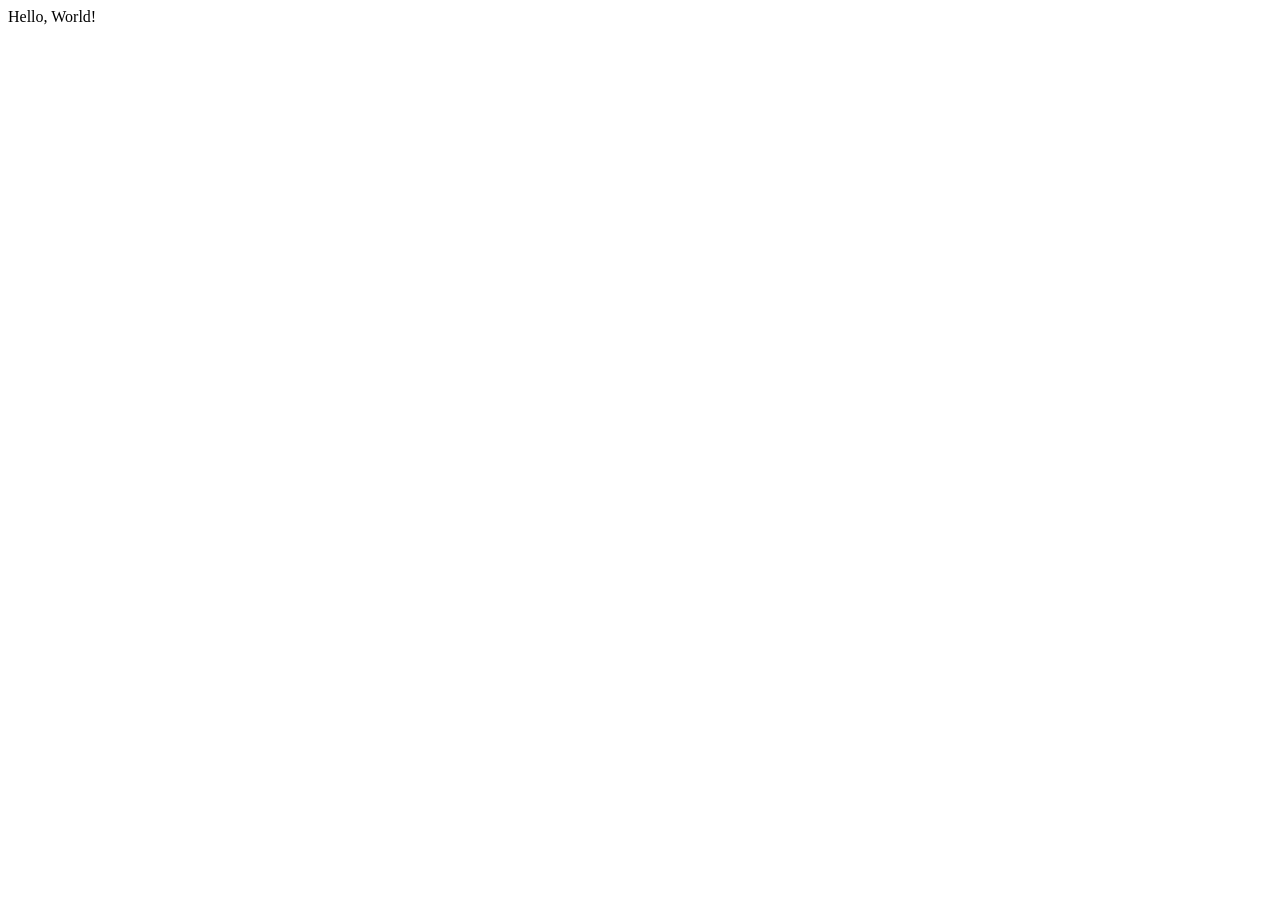
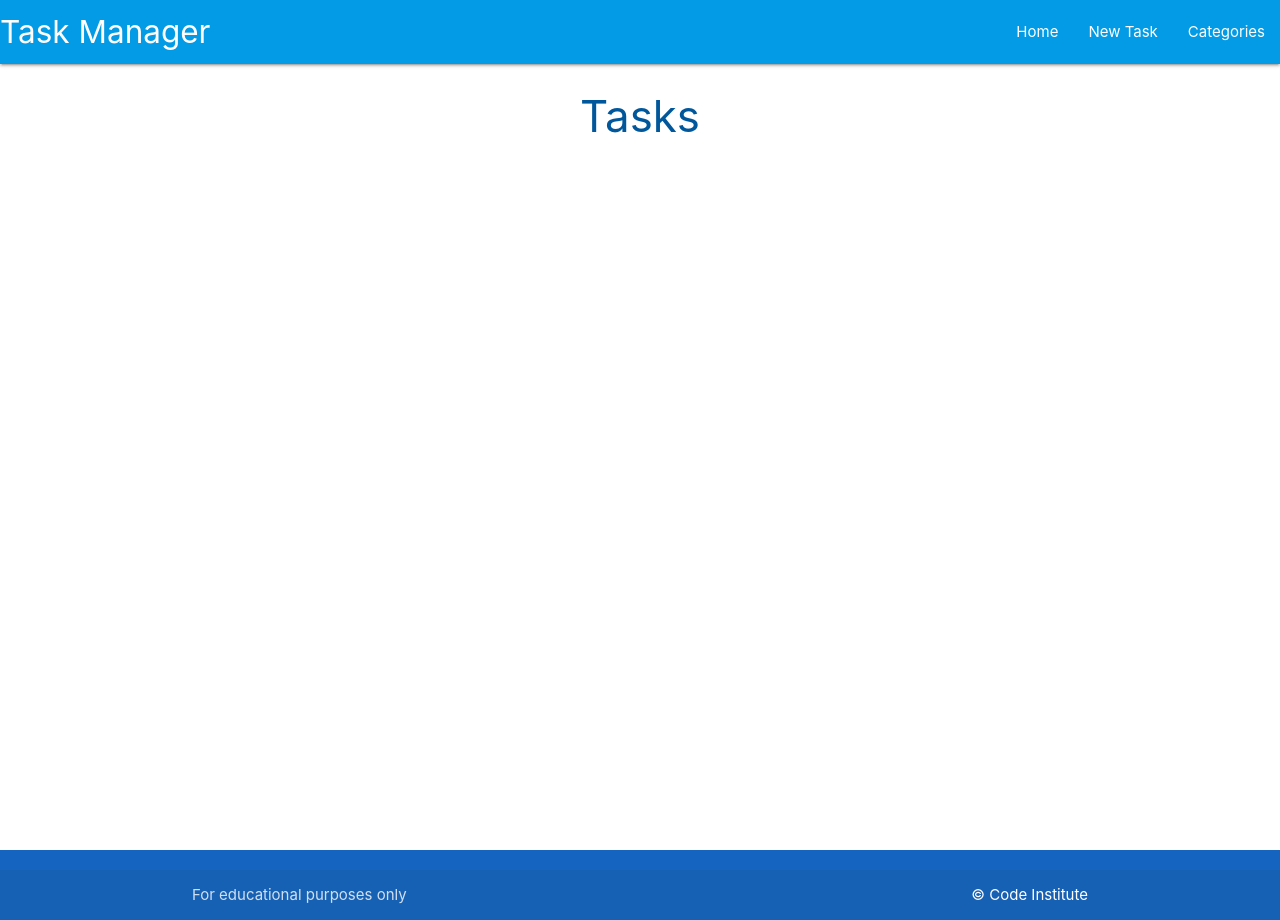
Before and after one commit to ianmeigh/flask-sqlalchemy-task-manager, a Flask app: page / in a window 1280 px wide. Before the commit the page is almost empty. Run offline with Flask 2, Linux system fonts and the light colour scheme; some libraries are stand-ins or nearby versions.

Commit message:
feat: add base template and homepage inc. routing

```diff
--- a/taskmanager/routes.py
+++ b/taskmanager/routes.py
@@ -5,4 +5,4 @@ from taskmanager.models import Category, Task
 
 @app.route("/")
 def home():
-    return render_template("base.html")
+    return render_template("tasks.html")
--- /dev/null
+++ b/taskmanager/static/css/style.css
@@ -0,0 +1,9 @@
+body {
+  display: flex;
+  min-height: 100vh;
+  flex-direction: column;
+}
+
+main {
+  flex: 1 0 auto;
+}
--- /dev/null
+++ b/taskmanager/static/js/script.js
@@ -0,0 +1,4 @@
+document.addEventListener('DOMContentLoaded', function() {
+  var elems = document.querySelectorAll('.sidenav');
+  var instances = M.Sidenav.init(elems, {});
+});
--- a/taskmanager/templates/base.html
+++ b/taskmanager/templates/base.html
@@ -1,12 +1,55 @@
 <!DOCTYPE html>
 <html lang="en">
+
 <head>
   <meta charset="UTF-8">
   <meta http-equiv="X-UA-Compatible" content="IE=edge">
   <meta name="viewport" content="width=device-width, initial-scale=1.0">
+  <link rel="stylesheet" href="https://cdnjs.cloudflare.com/ajax/libs/font-awesome/6.1.1/css/all.min.css"
+    integrity="sha512-KfkfwYDsLkIlwQp6LFnl8zNdLGxu9YAA1QvwINks4PhcElQSvqcyVLLD9aMhXd13uQjoXtEKNosOWaZqXgel0g=="
+    crossorigin="anonymous" referrerpolicy="no-referrer" />
+  <link rel="stylesheet" href="https://cdnjs.cloudflare.com/ajax/libs/materialize/1.0.0/css/materialize.min.css"
+    type="text/css">
+  <link rel="stylesheet" href="{{  url_for('static', filename='css/style.css')  }}" type="text/css">
   <title>Task Manager</title>
 </head>
+
 <body>
-  Hello, World!
+
+  <header>
+    <nav class="light-blue darken-1">
+      <div class="nav-wrapper">
+        <a href="{{  url_for('home')  }}" class="brand-logo">Task Manager</a>
+        <a href="#" data-target="mobile-demo" class="sidenav-trigger"><i class="fa-solid fa-bars"></i></a>
+        <ul class="right hide-on-med-and-down">
+          <li><a href="{{ url_for('home') }}">Home</a></li>
+          <li><a href="">New Task</a></li>
+          <li><a href="">Categories</a></li>
+        </ul>
+      </div>
+    </nav>
+    <ul class="sidenav" id="mobile-demo">
+      <li><a href="{{  url_for('home')  }}">Home</a></li>
+      <li><a href="">New Task</a></li>
+      <li><a href="">Categories</a></li>
+    </ul>
+  </header>
+
+  <main class="container">
+    {% block content %}
+    {% endblock %}
+  </main>
+  <footer class="page-footer blue darken-3">
+    <div class="footer-copyright">
+      <div class="container">
+        For educational purposes only
+        <a class="white-text right" href="https://codeinstitue.net">&copy; Code Institute</a>
+      </div>
+    </div>
+  </footer>
+
+  <script src="https://cdnjs.cloudflare.com/ajax/libs/materialize/1.0.0/js/materialize.min.js"></script>
+  <script src="{{  url_for('static', filename='js/script.js')  }}"></script>
 </body>
+
 </html>
--- /dev/null
+++ b/taskmanager/templates/tasks.html
@@ -0,0 +1,4 @@
+{% extends "base.html" %}
+{% block content %}
+<h3 class="light-blue-text text-darken-4 center-align">Tasks</h3>
+{% endblock %}
```
